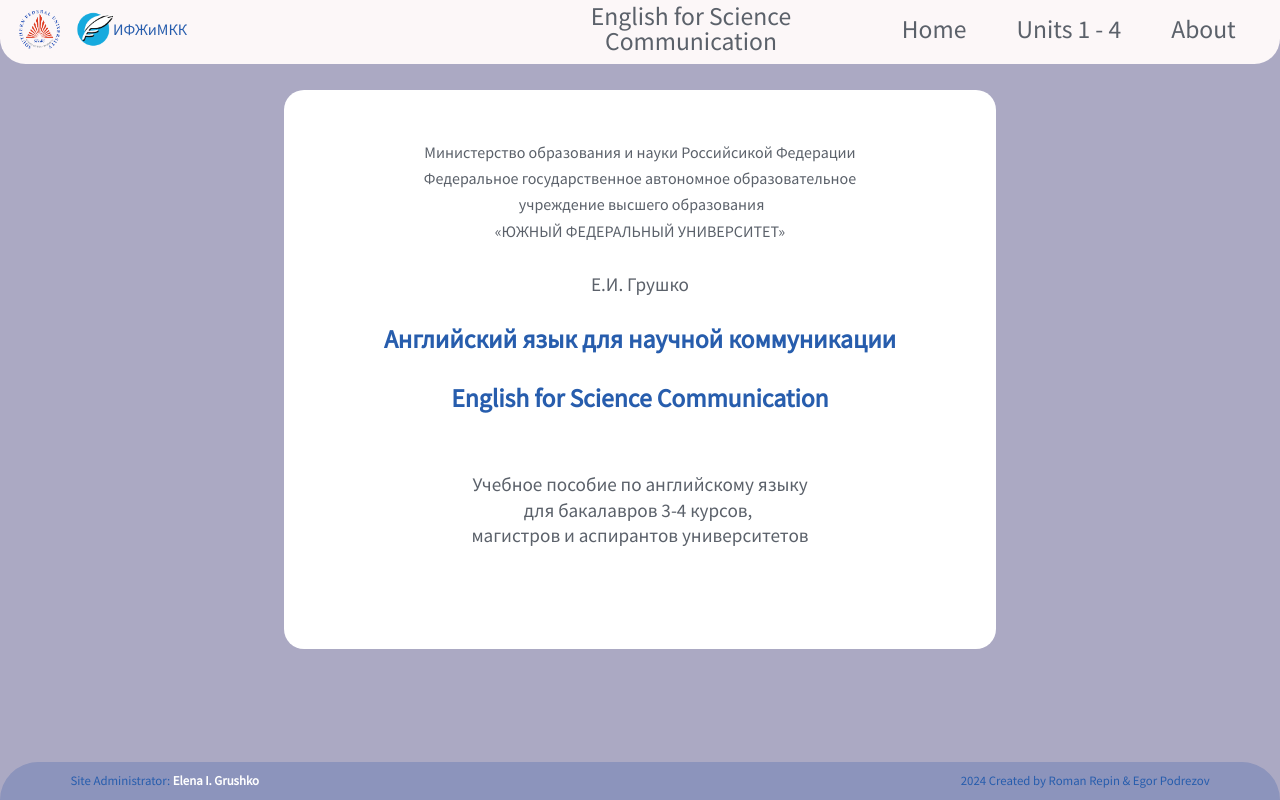
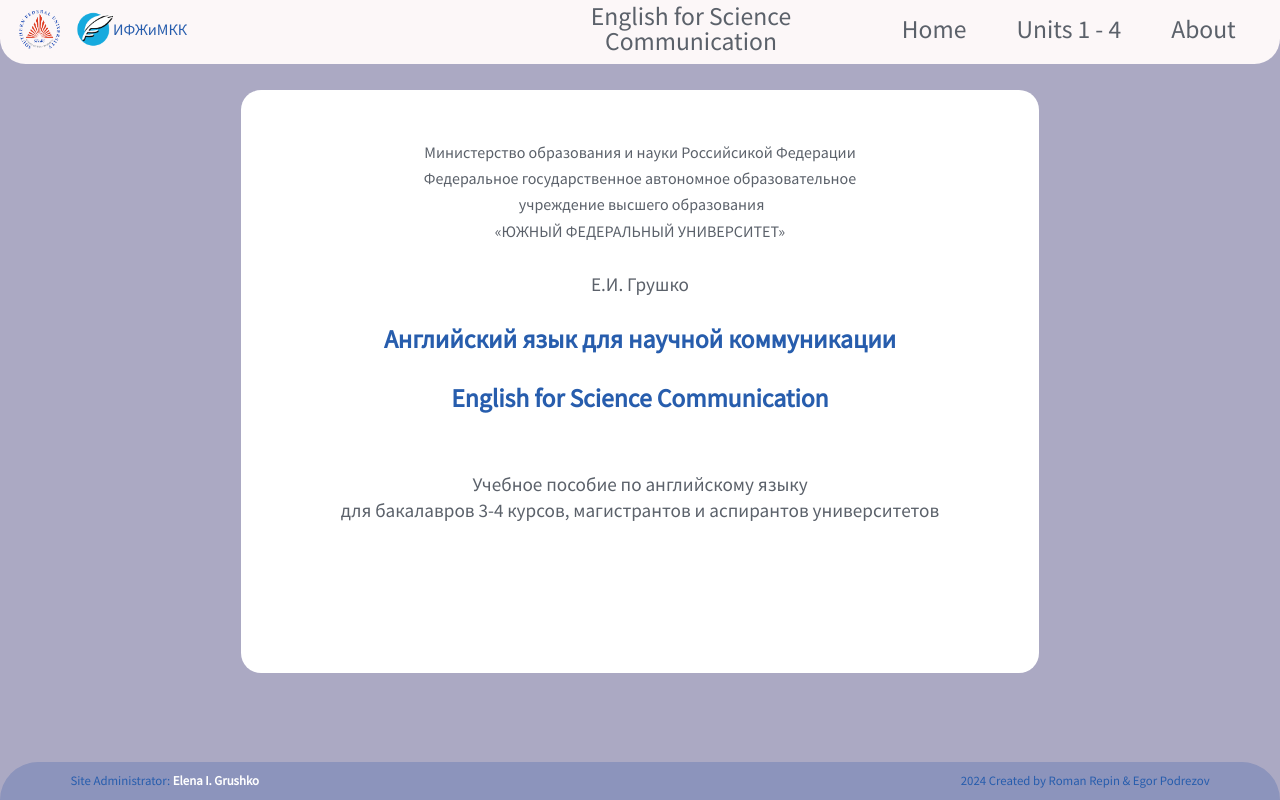
Before and after one commit to egrushko/english-sciencecomminication, a React (Create React App) app: page /#/ in a window 1280 px wide. Built offline with nearby package versions, Linux system fonts and the light colour scheme.

Commit message:
edit home page again

```diff
--- a/src/components/Home.js
+++ b/src/components/Home.js
@@ -22,7 +22,7 @@ export const Home = () => {
             </h1>
             <p className='low-text'>
             Учебное пособие по английскому языку<br />
-            для бакалавров 3-4 курсов, <br />магистров
+            для бакалавров 3-4 курсов, магистрантов
              и аспирантов университетов
             </p>
         </div>
--- a/src/css/Home.css
+++ b/src/css/Home.css
@@ -14,7 +14,7 @@
     border-radius: 20px;
     align-items: center;
     margin-bottom: 1vw;
-    padding: 50px 100px 100px 100px;
+    padding: 50px 100px 150px 100px;
     margin: 0 100px 20px 100px;
 }
 
```
